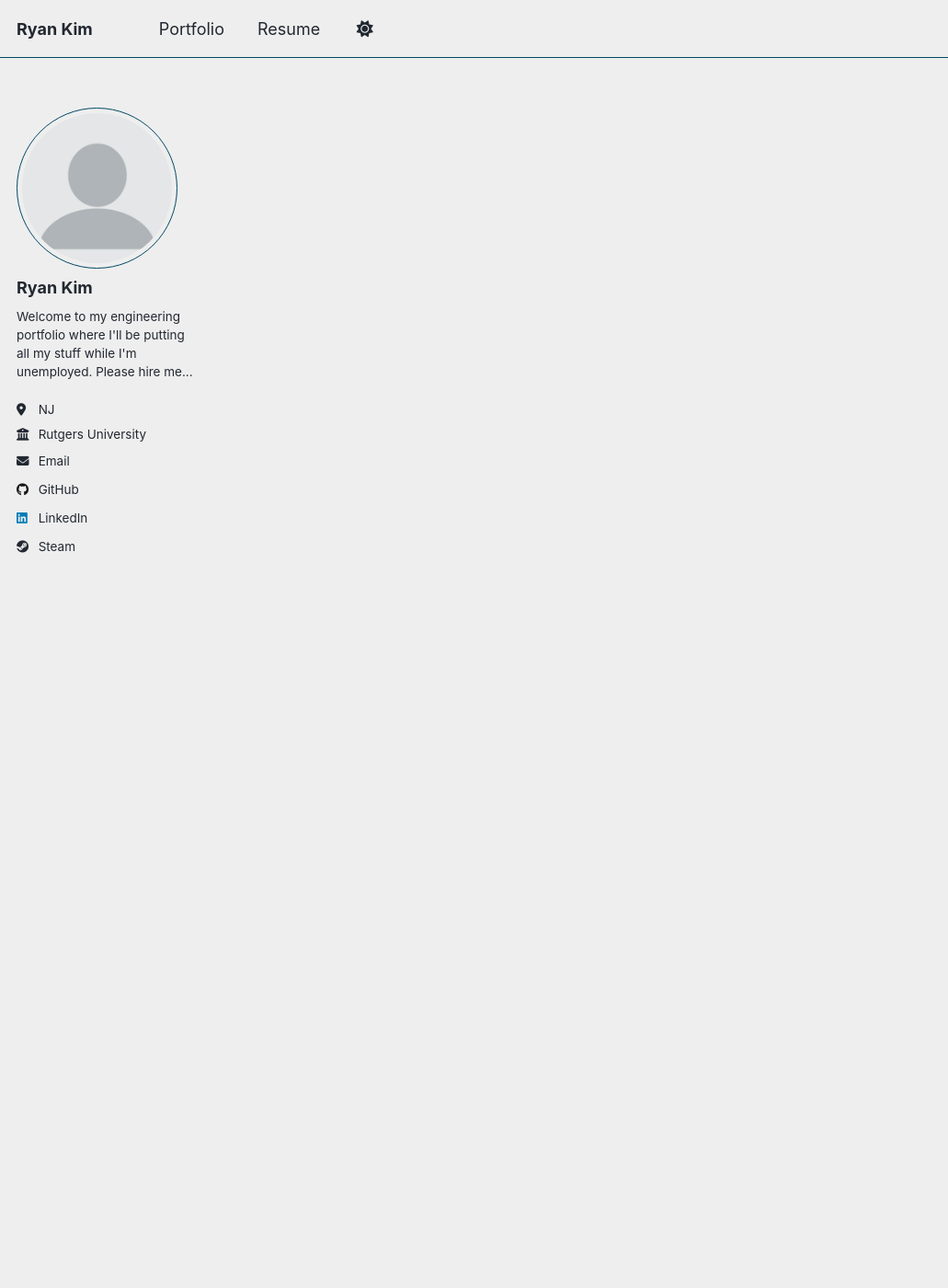
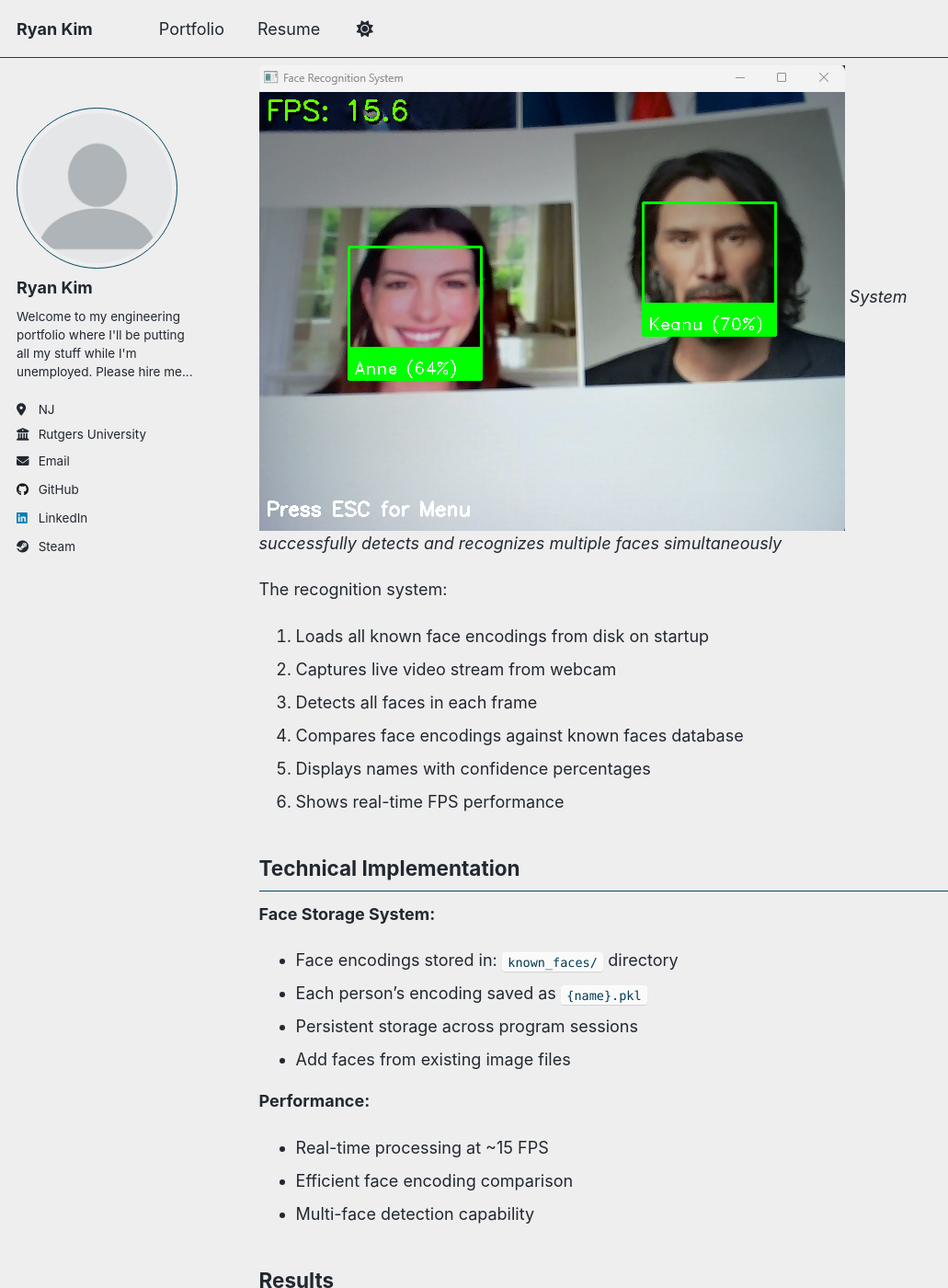
Before and after one commit to Rkydin/rkydin.github.io, a Jekyll site: the page built from _portfolio/face-recognition.md, in a window 1280 px wide and 1400 px high, scrolled down 7034 px. Shown: the whole window at 92% size, without its empty margins (0-1031 px from the left). Built offline with Jekyll 4.4.1, drawn with Linux system fonts in a browser that asks for light colours; a script that is not in the unit is left out; some of the changed text lies outside the part shown.

Commit message:
Revise face recognition project documentation
Updated project details and improved formatting in the face recognition documentation.

```diff
--- a/_portfolio/face-recognition.md
+++ b/_portfolio/face-recognition.md
@@ -5,7 +5,14 @@
 header:
   teaser: /images/face-recognition/main-menu.png
 collection: portfolio
+share: false
 ---
+
+<style>
+.page__share {
+  display: none !important;
+}
+</style>
 
 ## Project Overview
 
@@ -90,11 +97,68 @@
 1. User selects "Register New Face"
 2. Enter person's name
 3. Position face within the oval guide
-4. Press SPACE to capture multiple angles
+4. Press SPACE to capture
 5. Face encoding is generated and saved as `{name}.pkl`
 6. Person is now in the recognition database
 
 ### Face Database Management
 
 ![Registered Faces](/images/face-recognition/registered-faces.png)
-*View all enrolled faces with de
+*View all enrolled faces with delete options and add from file capability*
+
+The system provides a complete face management interface where you can:
+- View all registered faces
+- Delete faces with confirmation dialog
+- Add faces from image files
+- Navigate through pages if many faces are registered
+
+![Delete Confirmation](/images/face-recognition/delete-confirmation.png)
+*Safety confirmation before deleting a registered face*
+
+### Recognition in Action
+
+![Recognition Demo 1](/images/face-recognition/recognition-demo-1.png)
+*Real-time recognition with confidence percentages and FPS counter*
+
+![Recognition Demo 2](/images/face-recognition/recognition-demo-2.png)
+*System successfully detects and recognizes multiple faces simultaneously*
+
+The recognition system:
+1. Loads all known face encodings from disk on startup
+2. Captures live video stream from webcam
+3. Detects all faces in each frame
+4. Compares face encodings against known faces database
+5. Displays names with confidence percentages
+6. Shows real-time FPS performance
+
+## Technical Implementation
+
+**Face Storage System:**
+- Face encodings stored in: `known_faces/` directory
+- Each person's encoding saved as `{name}.pkl`
+- Persistent storage across program sessions
+- Add faces from existing image files
+
+**Performance:**
+- Real-time processing at ~15 FPS
+- Efficient face encoding comparison
+- Multi-face detection capability
+
+## Results
+
+Successfully created a fully-featured face recognition system that:
+- ✅ Automatically handles dependency installation
+- ✅ Provides complete face enrollment and management
+- ✅ Recognizes multiple faces simultaneously in real-time
+- ✅ Maintains persistent face database across sessions
+- ✅ Performs at real-time speeds (~15 FPS)
+
+## Skills Demonstrated
+
+* Python file I/O and serialization
+* Computer vision with OpenCV
+* Face recognition algorithms
+* GUI design and user experience
+* Error handling and validation
+* Performance optimization
+* Package management and dependencies
```
Also changed, not shown: other parts of _portfolio/face-recognition.md (+1 -1 lines).
